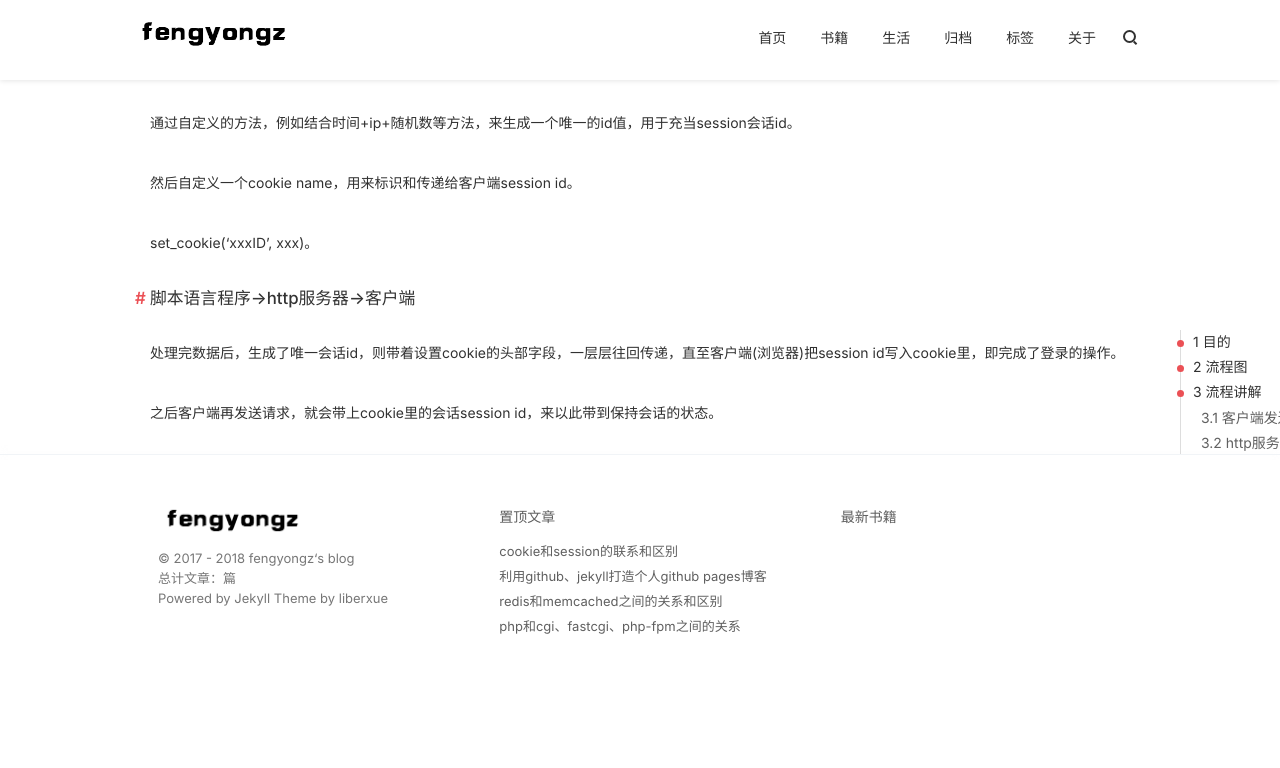
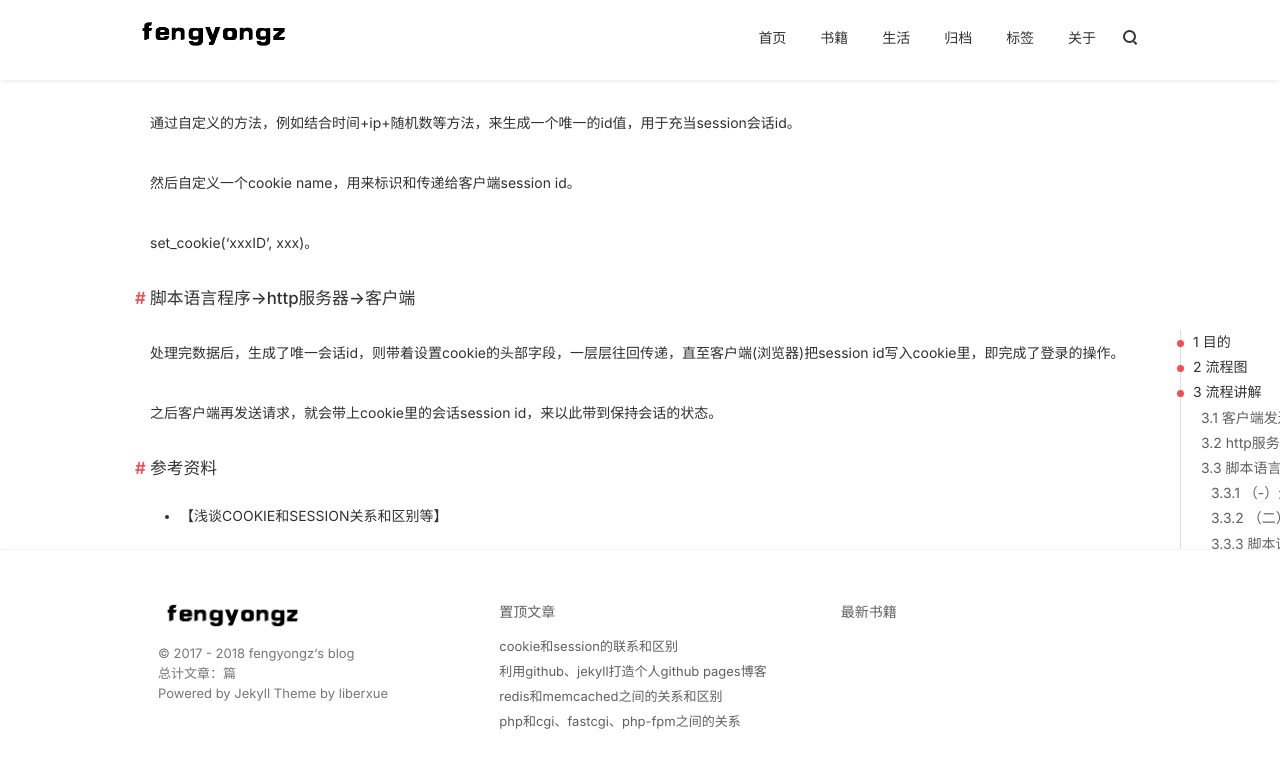
Before and after one commit to fengyongz/fengyongz.github.io, a Jekyll site: the page built from _posts/网站应用/2018-04-26-cookieandsession.md, in a window 1280 px wide and 900 px high, scrolled down 1783 px. Shown: the top 768 px of the window. Built offline with Jekyll 4.4.1, drawn with Linux system fonts in a browser that asks for light colours; nearby versions of some CDN libraries; comment, search, counter and statistics services are not loaded.

Commit message:
发布文章

```diff
--- a/_posts/网站应用/2018-04-26-cookieandsession.md
+++ b/_posts/网站应用/2018-04-26-cookieandsession.md
@@ -55,3 +55,6 @@ set_cookie('xxxID', xxx)。
 处理完数据后，生成了唯一会话id，则带着设置cookie的头部字段，一层层往回传递，直至客户端(浏览器)把session id写入cookie里，即完成了登录的操作。
 
 之后客户端再发送请求，就会带上cookie里的会话session id，来以此带到保持会话的状态。
+
+### 参考资料
+- [【浅谈COOKIE和SESSION关系和区别等】](http://www.cnblogs.com/phphuaibei/archive/2011/11/15/2250082.html)
```
